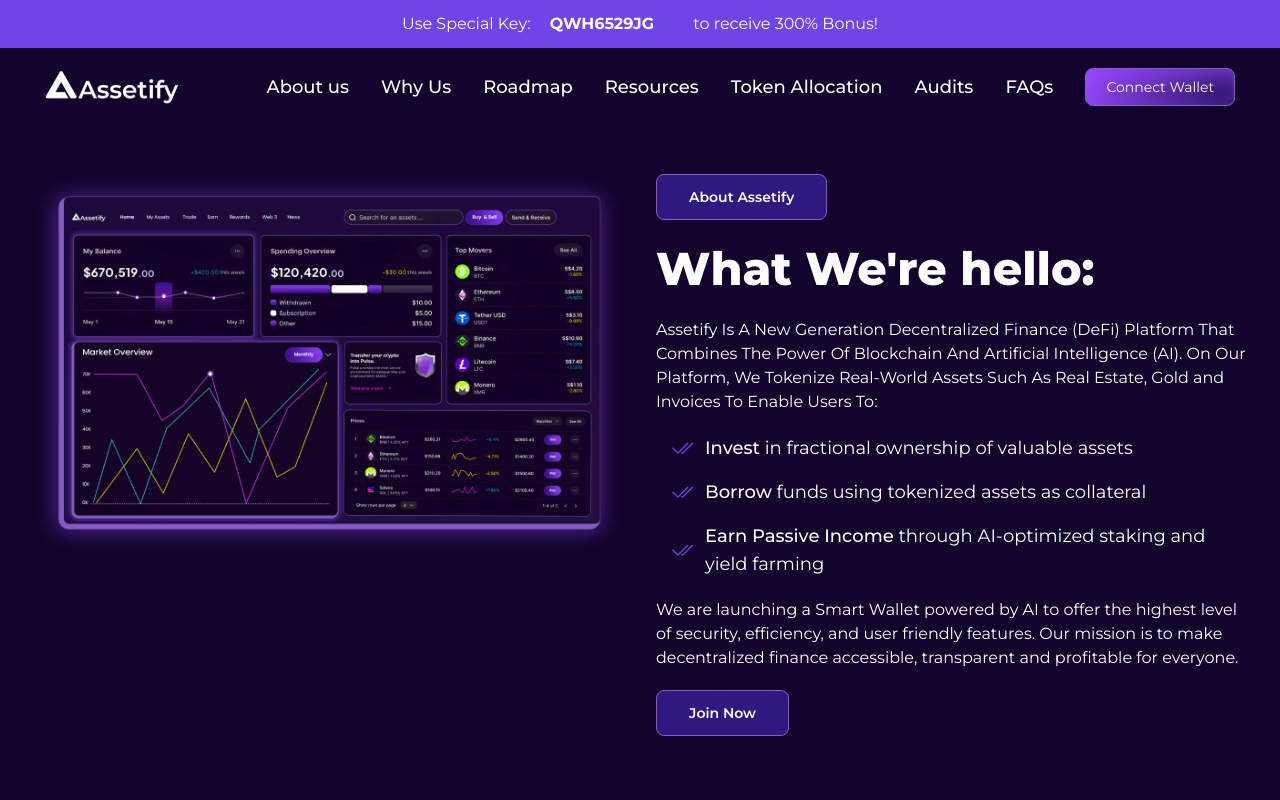
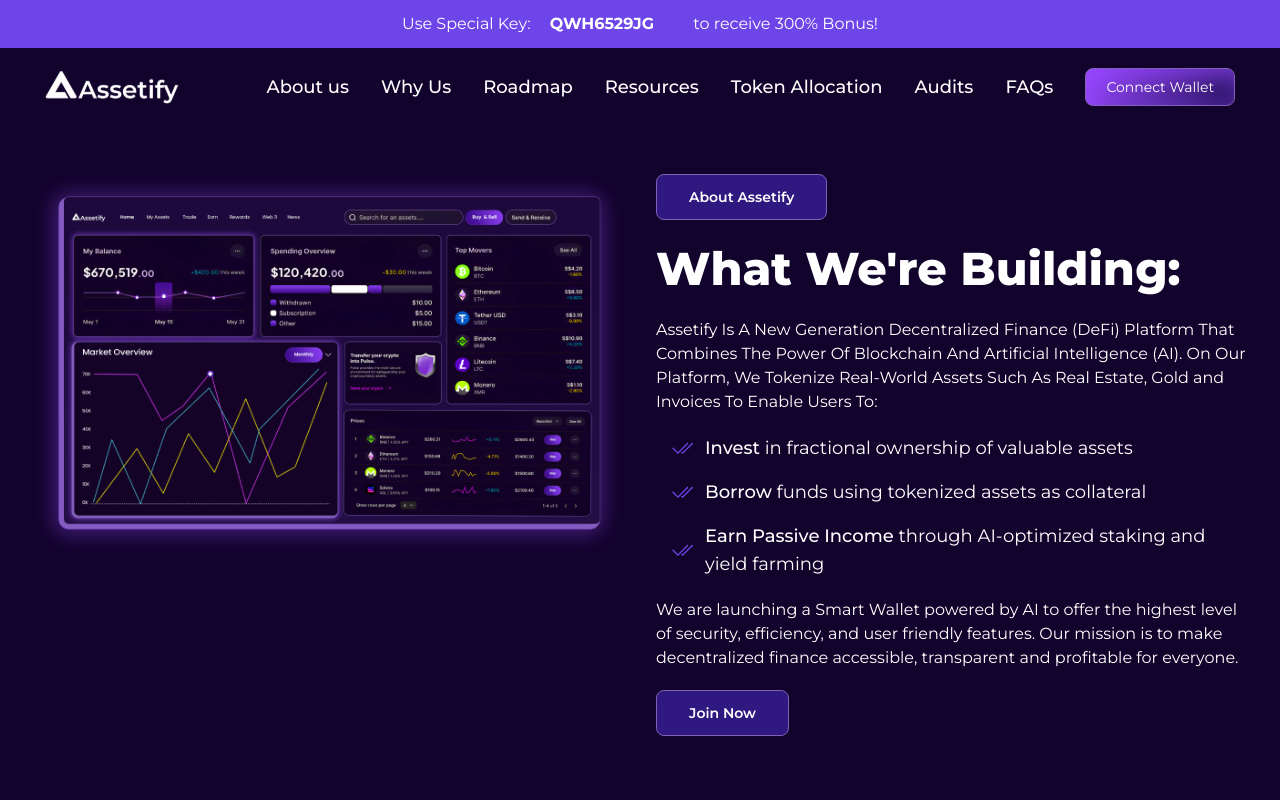
Before and after one commit to harmispatel/Assetify, a React (Vite) app: page / in a window 1280 px wide. Shown: the top 800 px of the page. Built offline with nearby package versions, Linux system fonts and the light colour scheme.

Commit message:
make designs

```diff
--- a/src/components/Home.jsx
+++ b/src/components/Home.jsx
@@ -124,7 +124,7 @@
               </button>
 
               <h3 className="text-[30px] lg:text-[46px] font-extrabold text-white leading-tight">
-                What We're hello:
+                What We're Building:
               </h3>
 
               <p className="text-[16px] text-white">
```
